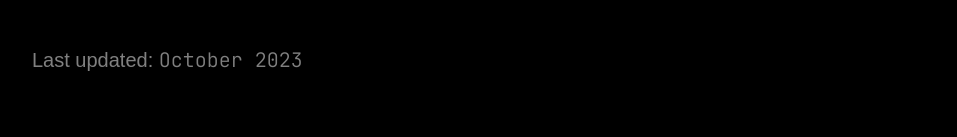
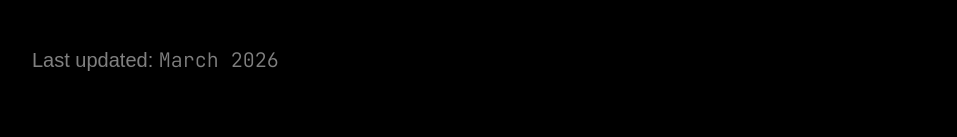
Before and after one commit to Parth-Vasave/NoTrace, a Next.js app: page /privacy in a window 1280 px wide. Shown: the part 437-574 px from the top of the page, without its empty margins (160-1117 px from the left). Built offline with nearby package versions, Linux system fonts and the light colour scheme; no server answers; the database is empty.

Commit message:
Correct Privacy Policy date to March 2026

```diff
--- a/src/components/pages/PrivacyPolicy.tsx
+++ b/src/components/pages/PrivacyPolicy.tsx
@@ -13,7 +13,7 @@ export default function PrivacyPolicy() {
           <div className="mb-16">
             <h1 className="text-4xl sm:text-6xl md:text-7xl lg:text-8xl font-black leading-tight tracking-tighter text-white uppercase mb-8 break-words md:break-normal">Privacy Policy</h1>
             <p className="text-xl text-white/50 leading-relaxed max-w-xl font-light">
-              Last updated: <span className="font-mono">October 2023</span>
+              Last updated: <span className="font-mono">March 2026</span>
             </p>
           </div>
 
```
